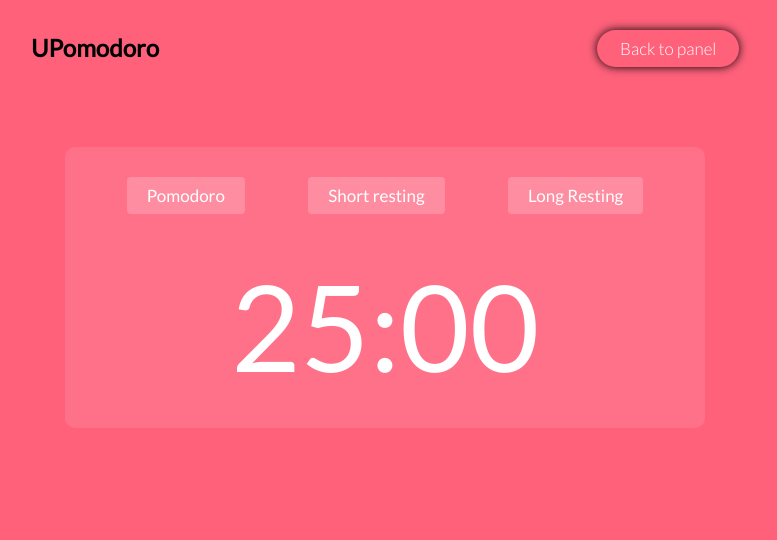
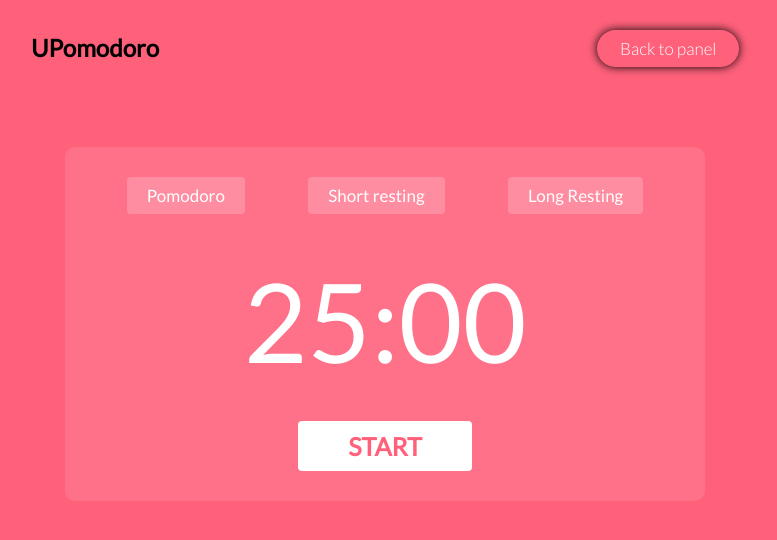
Before and after one commit to Kakaziu/pomodoro_client, a React (Vite) app: page /pomodoro/1 in a window 1280 px wide. Shown: the top 540 px of the page, without its empty margins (255-1032 px from the left). Built offline with nearby package versions, Linux system fonts and the light colour scheme; no server answers; some icons are missing.

Commit message:
feat: action btn

```diff
--- a/src/components/PomodoroTimer/index.tsx
+++ b/src/components/PomodoroTimer/index.tsx
@@ -1,5 +1,5 @@
 import { FunctionComponent, useEffect, useState } from "react";
-import { PomodoroTimerTag } from "./styled";
+import { ActionButton, PomodoroTimerTag } from "./styled";
 import { IPomodoroTime } from "./protocol";
 import { workingTheme, shortRestingTheme, longRestingTheme } from "../../theme";
 import Timer from "../Timer";
@@ -45,6 +45,7 @@ const PomodoroTimer: FunctionComponent<IPomodoroTime> = ({ setTheme }) => {
   function pomodoroWorking() {
     if (!pomodoro) return;
 
+    setIsPlaying(false);
     setTheme(workingTheme);
     setMainTime(pomodoro.timeWorking);
   }
@@ -52,6 +53,7 @@ const PomodoroTimer: FunctionComponent<IPomodoroTime> = ({ setTheme }) => {
   function shortResting() {
     if (!pomodoro) return;
 
+    setIsPlaying(false);
     setTheme(shortRestingTheme);
     setMainTime(pomodoro.timeShortResting);
   }
@@ -59,6 +61,7 @@ const PomodoroTimer: FunctionComponent<IPomodoroTime> = ({ setTheme }) => {
   function longResting() {
     if (!pomodoro) return;
 
+    setIsPlaying(false);
     setTheme(longRestingTheme);
     setMainTime(pomodoro.timeLongResting);
   }
@@ -71,6 +74,9 @@ const PomodoroTimer: FunctionComponent<IPomodoroTime> = ({ setTheme }) => {
         <button onClick={longResting}>Long Resting</button>
       </div>
       <Timer mainTime={mainTime} />
+      <ActionButton onClick={() => setIsPlaying(!isPlaying)}>
+        {isPlaying ? "PAUSE" : "START"}
+      </ActionButton>
     </PomodoroTimerTag>
   );
 };
--- a/src/components/PomodoroTimer/styled.ts
+++ b/src/components/PomodoroTimer/styled.ts
@@ -25,3 +25,22 @@ export const PomodoroTimerTag = styled.div`
     }
   }
 `;
+
+export const ActionButton = styled.button`
+  width: 30%;
+  padding: 10px;
+  margin: auto;
+  margin-top: 35px;
+  border: none;
+  border-radius: 4px;
+  background-color: white;
+  font-weight: bold;
+  font-size: 25px;
+  color: ${(props) => props.theme.colors.primary};
+  cursor: pointer;
+  transition: 0.3s;
+
+  &:hover {
+    box-shadow: 0 0 5px white;
+  }
+`;
--- a/src/components/Timer/styled.ts
+++ b/src/components/Timer/styled.ts
@@ -3,5 +3,5 @@ import styled from "styled-components";
 export const TimerTag = styled.div`
   color: white;
   margin-top: 40px;
-  font-size: 120px;
+  font-size: 110px;
 `;
```
